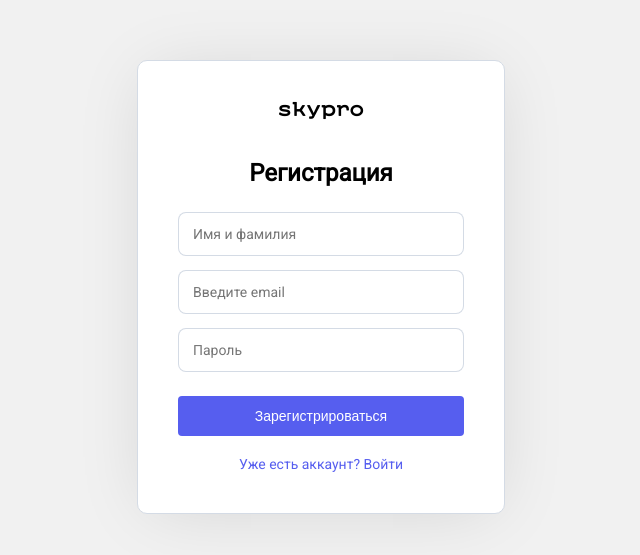
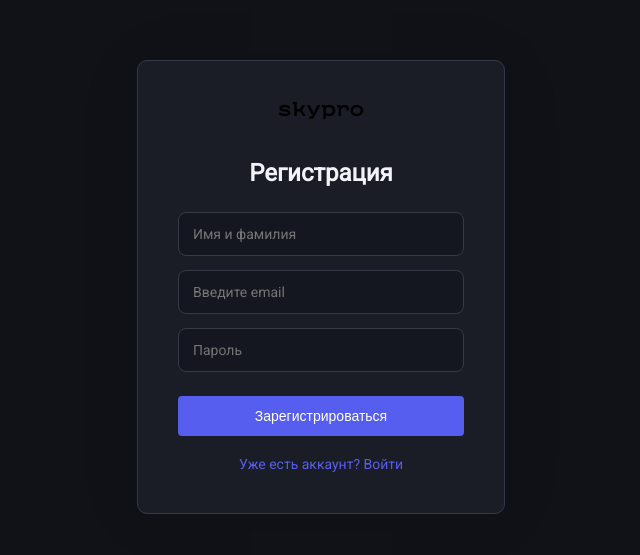
Before and after one commit to Olga-Raduga/skypro-kanban, a Vue app: page /register in a window 1280 px wide. Shown: the part 113-668 px from the top of the page, without its empty margins (319-959 px from the left). Built offline with nearby package versions, Linux system fonts and the light colour scheme.

Commit message:
смена темы с помощью VueUse

```diff
--- a/package.json
+++ b/package.json
@@ -13,6 +13,7 @@
     "format": "prettier --write --experimental-cli src/"
   },
   "dependencies": {
+    "@vueuse/core": "^15.0.0",
     "axios": "^1.20.0",
     "vue": "^3.5.40",
     "vue-router": "^5.3.1"
--- a/src/assets/main.css
+++ b/src/assets/main.css
@@ -180,3 +180,118 @@ body {
 .auth-form input.auth-input_invalid:focus {
   border-color: #e74c3c;
 }
+
+:root {
+  color-scheme: light;
+  --app-background: #f1f1f1;
+  --surface: #ffffff;
+  --field-background: #ffffff;
+  --text-primary: #000000;
+  --text-muted: #94a6be;
+  --border: #d4dbe5;
+}
+:root[data-theme='dark'] {
+  color-scheme: dark;
+  --app-background: #111218;
+  --surface: #1b1d26;
+  --field-background: #151720;
+  --text-primary: #f2f3f8;
+  --text-muted: #a0a8ba;
+  --border: #353846;
+}
+body {
+  color: var(--text-primary);
+  background-color: var(--app-background);
+  transition:
+    color 180ms ease,
+    background-color 180ms ease;
+}
+:root[data-theme='dark'] body,
+:root[data-theme='dark'] .wrapper,
+:root[data-theme='dark'] .main,
+:root[data-theme='dark'] .auth-page {
+  color: var(--text-primary);
+  background-color: var(--app-background);
+}
+:root[data-theme='dark'] .header,
+:root[data-theme='dark'] .cards__card,
+:root[data-theme='dark'] .auth-card,
+:root[data-theme='dark'] .route-modal__card,
+:root[data-theme='dark'] .pop-new-card__block,
+:root[data-theme='dark'] .pop-browse__block,
+:root[data-theme='dark'] .pop-exit-card,
+:root[data-theme='dark'] .header__pop-user-set {
+  color: var(--text-primary);
+  background-color: var(--surface);
+  border-color: var(--border);
+}
+:root[data-theme='dark'] .header__logo:not(._dark) {
+  display: none;
+}
+:root[data-theme='dark'] .header__logo._dark {
+  display: block;
+}
+:root[data-theme='dark'] .card__title,
+:root[data-theme='dark'] .pop-new-card__ttl,
+:root[data-theme='dark'] .pop-browse__ttl,
+:root[data-theme='dark'] .pop-user-set__name,
+:root[data-theme='dark'] .pop-user-set__theme span,
+:root[data-theme='dark'] .auth-card h1,
+:root[data-theme='dark'] .not-found-card h2,
+:root[data-theme='dark'] .route-modal h1,
+:root[data-theme='dark'] .pop-exit-card h1,
+:root[data-theme='dark'] .subttl,
+:root[data-theme='dark'] .calendar__p span {
+  color: var(--text-primary);
+}
+:root[data-theme='dark'] .column__title h2,
+:root[data-theme='dark'] .loader__text,
+:root[data-theme='dark'] .empty-state,
+:root[data-theme='dark'] .calendar__month,
+:root[data-theme='dark'] .calendar__day-name,
+:root[data-theme='dark'] .calendar__cell,
+:root[data-theme='dark'] .calendar__p,
+:root[data-theme='dark'] .calendar__nav .nav__action,
+:root[data-theme='dark'] .card__date p,
+:root[data-theme='dark'] .pop-user-set__mail,
+:root[data-theme='dark'] .not-found-text {
+  color: var(--text-muted);
+}
+:root[data-theme='dark'] .auth-form input,
+:root[data-theme='dark'] .form-new__input,
+:root[data-theme='dark'] .form-new__area,
+:root[data-theme='dark'] .form-browse__area,
+:root[data-theme='dark'] .task-edit-input,
+:root[data-theme='dark'] .task-select {
+  color: var(--text-primary);
+  background-color: var(--field-background);
+  border-color: var(--border);
+}
+:root[data-theme='dark'] .form-new__input::placeholder,
+:root[data-theme='dark'] .form-new__area::placeholder,
+:root[data-theme='dark'] .form-browse__area::placeholder {
+  color: var(--text-muted);
+}
+:root[data-theme='dark'] .calendar__cell._cell-day:hover {
+  background-color: #22242e;
+}
+:root[data-theme='dark'] .calendar__cell._active-day,
+:root[data-theme='dark'] .status__theme._gray {
+  background-color: #68708a;
+  color: #ffffff;
+}
+:root[data-theme='dark'] .pop-user-set__theme input[type='checkbox'] {
+  background-color: #3a3d4c;
+}
+:root[data-theme='dark'] .pop-user-set__theme input[type='checkbox']::before {
+  background-color: #c0c8d9;
+}
+:root[data-theme='dark'] .pop-new-card__container,
+:root[data-theme='dark'] .pop-browse__container,
+:root[data-theme='dark'] .pop-exit-page {
+  background: rgba(0, 0, 0, 0.68);
+}
+:root[data-theme='dark'] .loader__spinner {
+  border-color: #303342;
+  border-top-color: #777cff;
+}
--- a/src/components/BaseHeader.vue
+++ b/src/components/BaseHeader.vue
@@ -2,6 +2,14 @@
 import { computed, inject, ref } from 'vue'
 import { RouterLink, useRouter } from 'vue-router'
 import { AUTH_KEY } from '../injectionKeys.js'
+import { onClickOutside } from '@vueuse/core'
+import { useTheme } from '../composables/useTheme.js'
+
+const userMenu = ref(null)
+const { isDark, toggleTheme } = useTheme()
+onClickOutside(userMenu, () => {
+  isUserMenuOpen.value = false
+})
 
 const auth = inject(AUTH_KEY)
 if (!auth) {
@@ -49,14 +57,36 @@ const displayEmail = computed(() => auth.currentUser.value?.login || '')
             {{ displayName }}
           </button>
 
+          <div ref="userMenu" class="header__user-menu">
+  <button
+    type="button"
+    class="header__user _hover02"
+    :aria-expanded="isUserMenuOpen"
+    aria-controls="user-set-target"
+    @click="isUserMenuOpen = !isUserMenuOpen"
+  >
+    {{ displayName }}
+  </button>
+
           <div v-if="isUserMenuOpen" id="user-set-target" class="header__pop-user-set">
             <p class="pop-user-set__name">{{ displayName }}</p>
             <p class="pop-user-set__mail">{{ displayEmail }}</p>
-            <div class="pop-user-set__theme">
-              <p>Темная тема</p>
-              <input type="checkbox" name="theme" />
-            </div>
-            <button type="button" class="_hover03" @click="router.push('/exit')">Выйти</button>
+
+            <label class="pop-user-set__theme">
+              <span>{{ isDark ? 'Тёмная тема' : 'Светлая тема' }}</span>
+              <input
+                type="checkbox"
+                name="theme"
+                :checked="isDark"
+                :aria-label="isDark ? 'Выключить тёмную тему' : 'Включить тёмную тему'"
+                @change="toggleTheme()"
+              />
+            </label>
+
+            <button type="button" class="_hover03"
+            @click="router.push('/exit')">Выйти
+            </button>
+          </div>
           </div>
         </nav>
       </div>
@@ -115,6 +145,9 @@ const displayEmail = computed(() => auth.currentUser.value?.login || '')
   color: #565eef;
   font-size: 14px;
   line-height: 20px;
+}
+.header__user-menu {
+  position: relative;
 }
 .header__user::after {
   content: '';
--- /dev/null
+++ b/src/composables/useTheme.js
@@ -0,0 +1,12 @@
+import { useDark, useToggle } from '@vueuse/core'
+const isDark = useDark({
+  attribute: 'data-theme',
+  initialValue: 'dark',
+  storageKey: 'skypro-kanban-theme',
+  valueDark: 'dark',
+  valueLight: 'light',
+})
+const toggleTheme = useToggle(isDark)
+export function useTheme() {
+  return { isDark, toggleTheme }
+}
```
Also changed, not shown: 1 other file (tests, documents, lock files or other folders).
